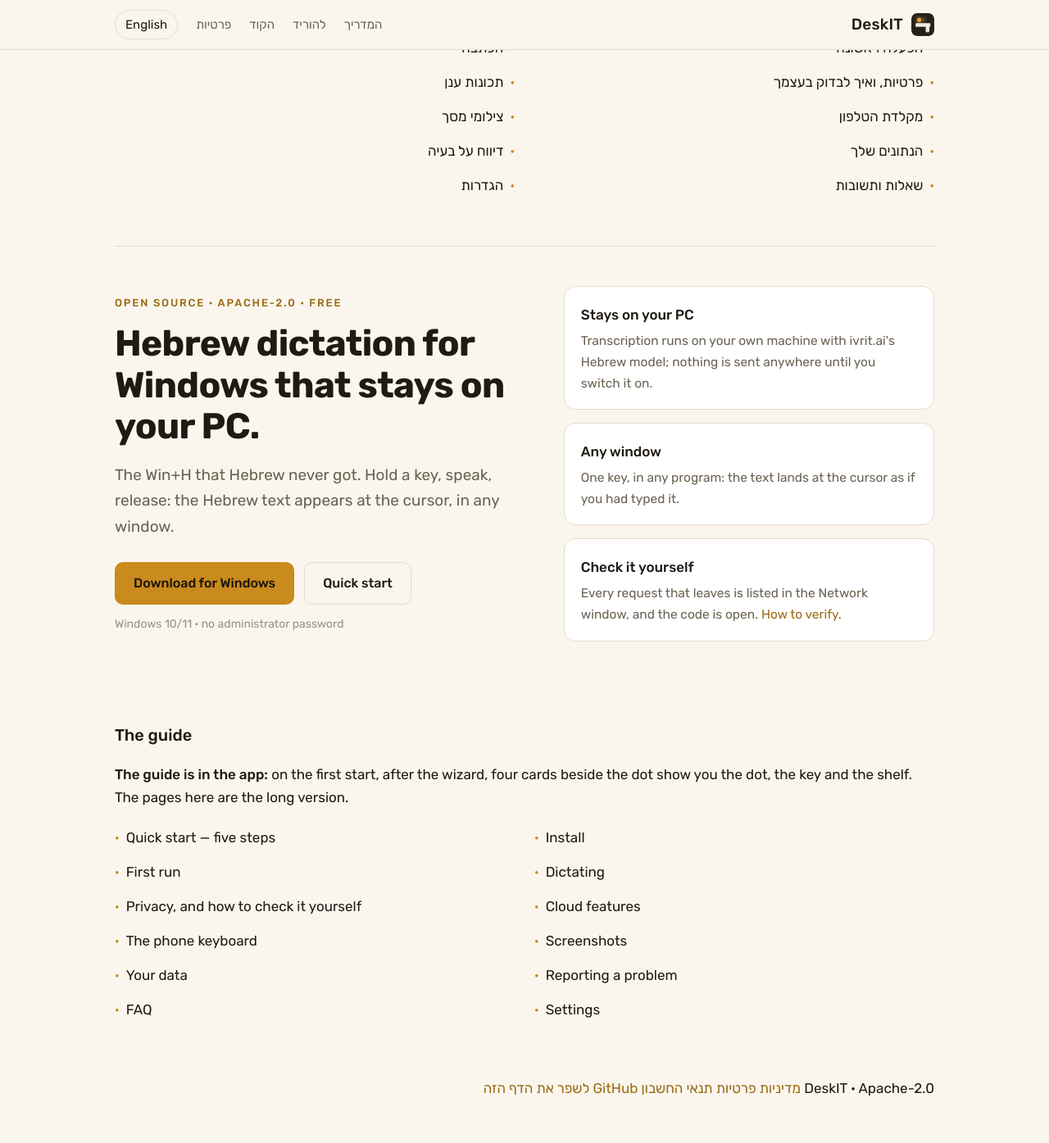
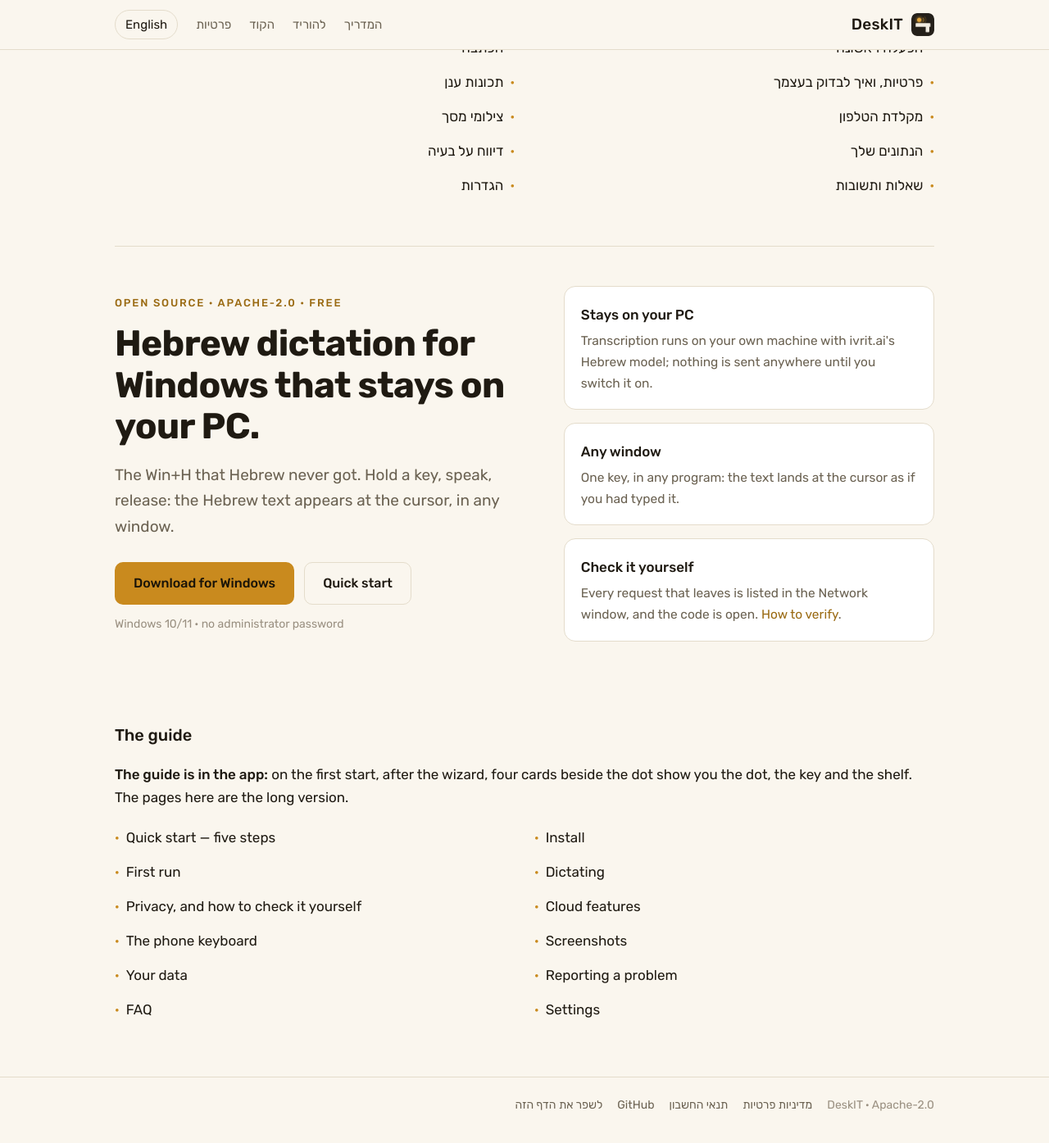
Before and after one commit to DeskIT-app/DeskIT, a Jekyll site: the page built from docs/index.md, in a window 1280 px wide and 1400 px high, scrolled down 940 px. Shown: the top 1395 px of the window at 82% size. Built offline with Jekyll 4.4.1, drawn with Linux system fonts in a browser that asks for light colours; before the commit the page ends 2282 px from its top, so only the background shows below that.

Commit message:
The site: file-path URLs instead of pretty permalinks — the guide's relative links (`02-first-run`, `../he/01-install`) resolved one folder too deep and every cross-link on the live site was a 404; the README's extensionless URLs are what GitHub Pages serves now. Footer styled.
Co-Authored-By: Claude Opus 5 <noreply@anthropic.com>

```diff
--- a/docs/_config.yml
+++ b/docs/_config.yml
@@ -11,7 +11,8 @@ lang: he
 markdown: kramdown
 kramdown:
   input: GFM
-permalink: pretty
+# No pretty permalinks: a page's URL is its file path, so the guide's relative links
+# (`02-first-run`, `../he/01-install`) resolve on the site exactly as they do on GitHub.
 exclude:
   - distplan
   - strings
--- a/docs/_layouts/default.html
+++ b/docs/_layouts/default.html
@@ -8,12 +8,12 @@ visitor's browser talks to nobody but GitHub Pages.
 {%- assign home = false -%}
 {%- if page.url == "/" or page.url == "/index.html" -%}{%- assign home = true -%}{%- endif -%}
 {%- assign lang = page.lang | default: site.lang -%}
-{%- if page.url == "/privacy/" or page.url == "/terms/" -%}{%- assign lang = "en" -%}{%- endif -%}
+{%- if page.url == "/privacy.html" or page.url == "/terms.html" -%}{%- assign lang = "en" -%}{%- endif -%}
 {%- comment -%} not page.dir: Jekyll's own page.dir is the page's folder ("/", "/he/") {%- endcomment -%}
 {%- if lang == "he" -%}{%- assign dir = "rtl" -%}{%- else -%}{%- assign dir = "ltr" -%}{%- endif -%}
 {%- assign guide = false -%}
-{%- if page.url contains "/he/" -%}{%- assign guide = true -%}{%- assign prefix = "/he/" -%}{%- assign twin = page.url | replace_first: "/he/", "/en/" -%}{%- endif -%}
-{%- if page.url contains "/en/" -%}{%- assign guide = true -%}{%- assign prefix = "/en/" -%}{%- assign twin = page.url | replace_first: "/en/", "/he/" -%}{%- endif -%}
+{%- if page.url contains "/he/" -%}{%- assign guide = true -%}{%- assign prefix = "/he/" -%}{%- assign twin = page.url | replace_first: "/he/", "/en/" | remove: ".html" -%}{%- endif -%}
+{%- if page.url contains "/en/" -%}{%- assign guide = true -%}{%- assign prefix = "/en/" -%}{%- assign twin = page.url | replace_first: "/en/", "/he/" | remove: ".html" -%}{%- endif -%}
 <!DOCTYPE html>
 <html lang="{{ lang }}" dir="{{ dir }}">
 <head>
@@ -31,15 +31,15 @@ visitor's browser talks to nobody but GitHub Pages.
     <a class="brand" href="{{ '/' | relative_url }}"><img src="{{ '/assets/icon.png' | relative_url }}" alt="" width="28" height="28"><span>DeskIT</span></a>
     <nav>
       {%- if lang == "he" %}
-      <a href="{{ '/he/quickstart/' | relative_url }}">המדריך</a>
+      <a href="{{ '/he/quickstart' | relative_url }}">המדריך</a>
       <a href="https://github.com/DeskIT-app/DeskIT/releases/latest">להוריד</a>
       <a href="https://github.com/DeskIT-app/DeskIT">הקוד</a>
-      <a href="{{ '/privacy/' | relative_url }}">פרטיות</a>
+      <a href="{{ '/privacy' | relative_url }}">פרטיות</a>
       {%- else %}
-      <a href="{{ '/en/quickstart/' | relative_url }}">Guide</a>
+      <a href="{{ '/en/quickstart' | relative_url }}">Guide</a>
       <a href="https://github.com/DeskIT-app/DeskIT/releases/latest">Download</a>
       <a href="https://github.com/DeskIT-app/DeskIT">Source</a>
-      <a href="{{ '/privacy/' | relative_url }}">Privacy</a>
+      <a href="{{ '/privacy' | relative_url }}">Privacy</a>
       {%- endif %}
       {%- if guide %}
       {%- if lang == "he" %}<a class="lang" lang="en" dir="ltr" href="{{ twin | relative_url }}">English</a>
@@ -53,7 +53,7 @@ visitor's browser talks to nobody but GitHub Pages.
 
 {%- if guide %}
 {%- assign chapters = site.pages | where_exp: "p", "p.url contains prefix" | sort: "url" -%}
-{%- assign quick_url = prefix | append: "quickstart/" -%}
+{%- assign quick_url = prefix | append: "quickstart.html" -%}
 {%- assign quick = chapters | where: "url", quick_url | first -%}
 {%- assign i = -1 -%}
 {%- for p in chapters %}{% if p.url == page.url %}{% assign i = forloop.index0 %}{% endif %}{% endfor -%}
@@ -62,10 +62,10 @@ visitor's browser talks to nobody but GitHub Pages.
     <p class="side-head">{% if lang == "he" %}המדריך{% else %}The guide{% endif %}</p>
     <ul>
       {%- if quick %}
-      <li{% if quick.url == page.url %} class="here"{% endif %}><a href="{{ quick.url | relative_url }}">{{ quick.title }}</a></li>
+      <li{% if quick.url == page.url %} class="here"{% endif %}><a href="{{ quick.url | remove: ".html" | relative_url }}">{{ quick.title }}</a></li>
       {%- endif %}
       {%- for p in chapters %}{% if p.url != quick_url %}
-      <li{% if p.url == page.url %} class="here"{% endif %}><a href="{{ p.url | relative_url }}">{{ p.title }}</a></li>
+      <li{% if p.url == page.url %} class="here"{% endif %}><a href="{{ p.url | remove: ".html" | relative_url }}">{{ p.title }}</a></li>
       {%- endif %}{% endfor %}
     </ul>
   </aside>
@@ -74,8 +74,8 @@ visitor's browser talks to nobody but GitHub Pages.
     {%- if i >= 0 %}
     {%- assign pi = i | minus: 1 -%}{%- assign ni = i | plus: 1 -%}
     <nav class="pager">
-      {%- if pi >= 0 %}{% assign pp = chapters[pi] %}<a class="prev" href="{{ pp.url | relative_url }}"><small>{% if lang == "he" %}הקודם{% else %}Previous{% endif %}</small>{{ pp.title }}</a>{% else %}<span></span>{% endif %}
-      {%- if ni < chapters.size %}{% assign np = chapters[ni] %}<a class="next" href="{{ np.url | relative_url }}"><small>{% if lang == "he" %}הבא{% else %}Next{% endif %}</small>{{ np.title }}</a>{% endif %}
+      {%- if pi >= 0 %}{% assign pp = chapters[pi] %}<a class="prev" href="{{ pp.url | remove: ".html" | relative_url }}"><small>{% if lang == "he" %}הקודם{% else %}Previous{% endif %}</small>{{ pp.title }}</a>{% else %}<span></span>{% endif %}
+      {%- if ni < chapters.size %}{% assign np = chapters[ni] %}<a class="next" href="{{ np.url | remove: ".html" | relative_url }}"><small>{% if lang == "he" %}הבא{% else %}Next{% endif %}</small>{{ np.title }}</a>{% endif %}
     </nav>
     {%- endif %}
   </main>
@@ -89,8 +89,8 @@ visitor's browser talks to nobody but GitHub Pages.
 <footer class="foot">
   <div class="wrap">
     <span>DeskIT · Apache-2.0</span>
-    <a href="{{ '/privacy/' | relative_url }}">{% if lang == "he" %}מדיניות פרטיות{% else %}Privacy policy{% endif %}</a>
-    <a href="{{ '/terms/' | relative_url }}">{% if lang == "he" %}תנאי החשבון{% else %}Account terms{% endif %}</a>
+    <a href="{{ '/privacy' | relative_url }}">{% if lang == "he" %}מדיניות פרטיות{% else %}Privacy policy{% endif %}</a>
+    <a href="{{ '/terms' | relative_url }}">{% if lang == "he" %}תנאי החשבון{% else %}Account terms{% endif %}</a>
     <a href="https://github.com/DeskIT-app/DeskIT">GitHub</a>
     <a href="https://github.com/DeskIT-app/DeskIT/edit/main/docs/{{ page.path }}">{% if lang == "he" %}לשפר את הדף הזה{% else %}Improve this page{% endif %}</a>
   </div>
--- a/docs/assets/site.css
+++ b/docs/assets/site.css
@@ -147,3 +147,9 @@ img { max-width: 100%; height: auto; }
   .hero h1 { font-size: 29px; }
   .pager a { min-width: 0; }
 }
+
+/* ---- footer ---- */
+.foot { border-top: 1px solid var(--line); padding: 22px 0 40px; color: var(--faint); font-size: 14px; }
+.foot .wrap { display: flex; gap: 18px; flex-wrap: wrap; align-items: center; }
+.foot a { color: var(--dim); }
+.foot a:hover { color: var(--fg); }
```
